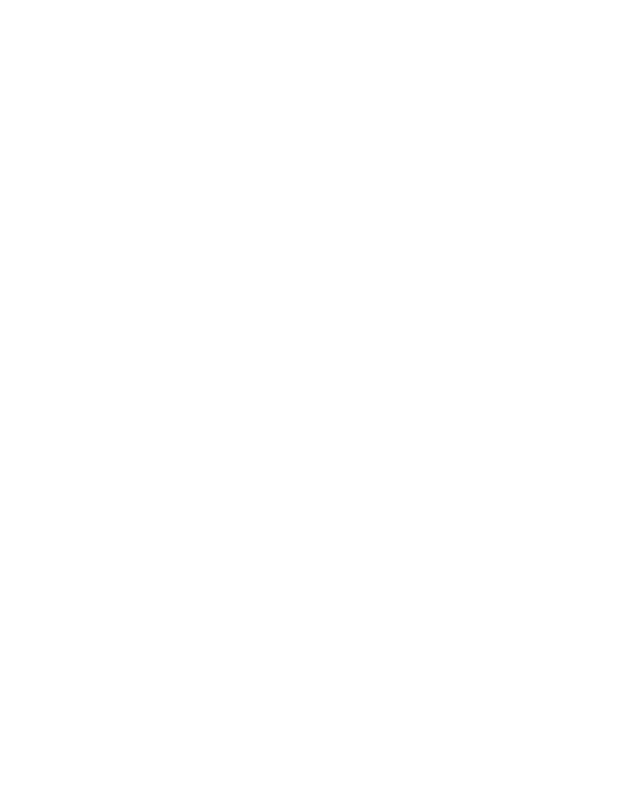
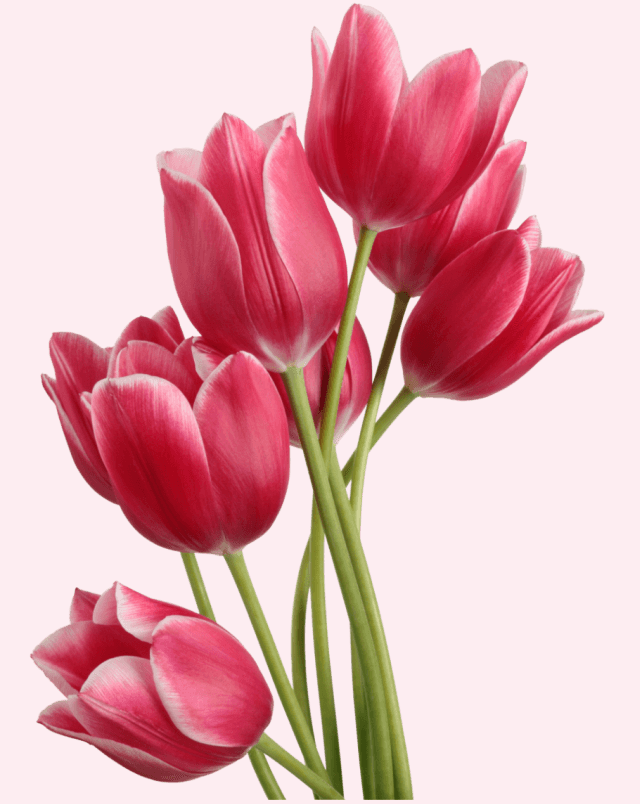
Before and after one commit to elpave86/flower-shop-assignment, a plain HTML site: page index.html in a window 1280 px wide. Shown: the whole page, without its empty margins (0-640 px from the left). Drawn offline with Linux system fonts and the light colour scheme.

Commit message:
first div created for check the git is working or not

```diff
--- a/index.html
+++ b/index.html
@@ -4,8 +4,12 @@
     <meta charset="UTF-8">
     <meta name="viewport" content="width=device-width, initial-scale=1.0">
     <title>Flower Shop</title>
+    <link rel="stylesheet" href="style.css">
+    <link rel="shortcut icon" href="./Flower Asset/Group 58.png" type="image/x-icon">
 </head>
 <body>
-
+    <div class="first-container">
+        <img src="./Flower Asset/pngwing 10.png" alt="">
+    </div>
 </body>
 </html>
--- a/style.css
+++ b/style.css
@@ -0,0 +1,8 @@
+* {
+    margin: 0px;
+    padding: 0px;
+}
+
+.first-container {
+    background: rgba(229, 84, 115, 0.10);
+}
```
